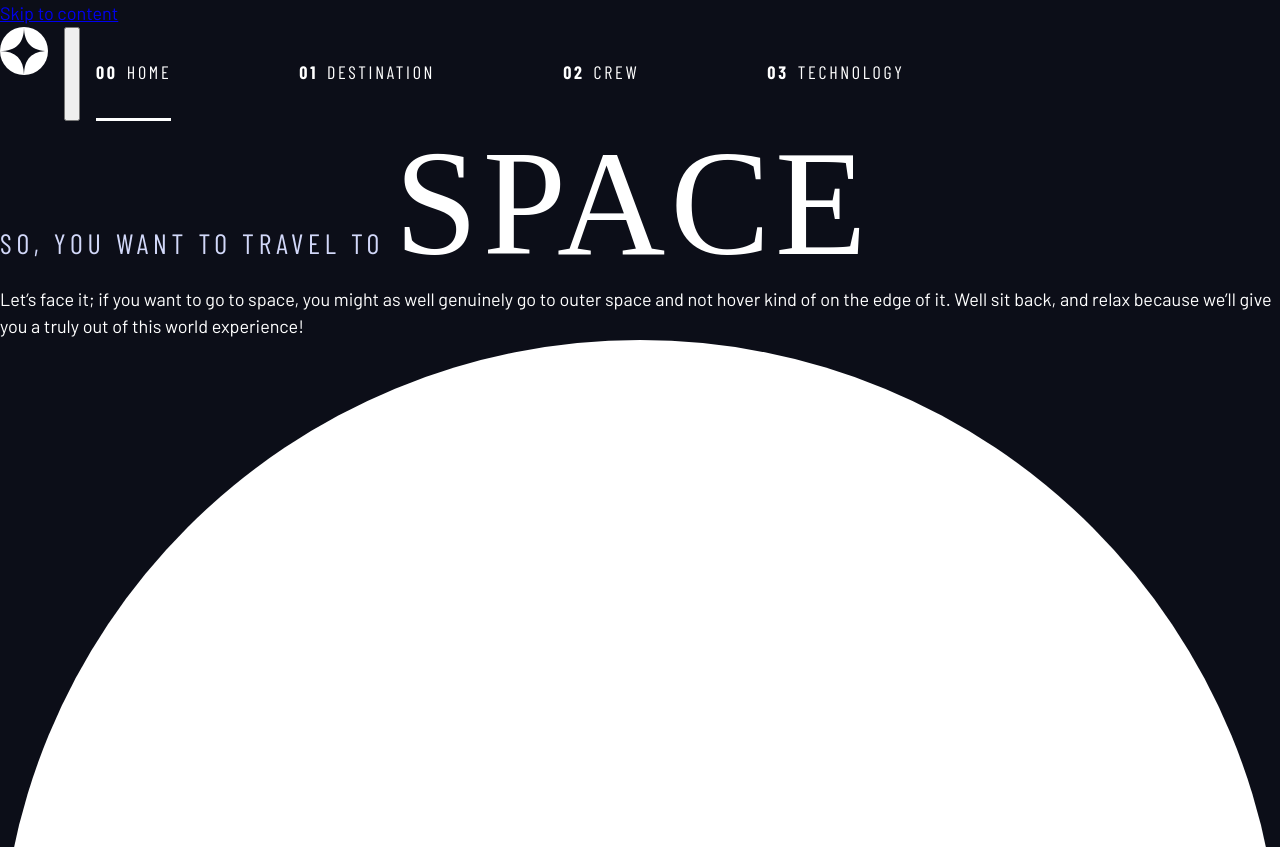
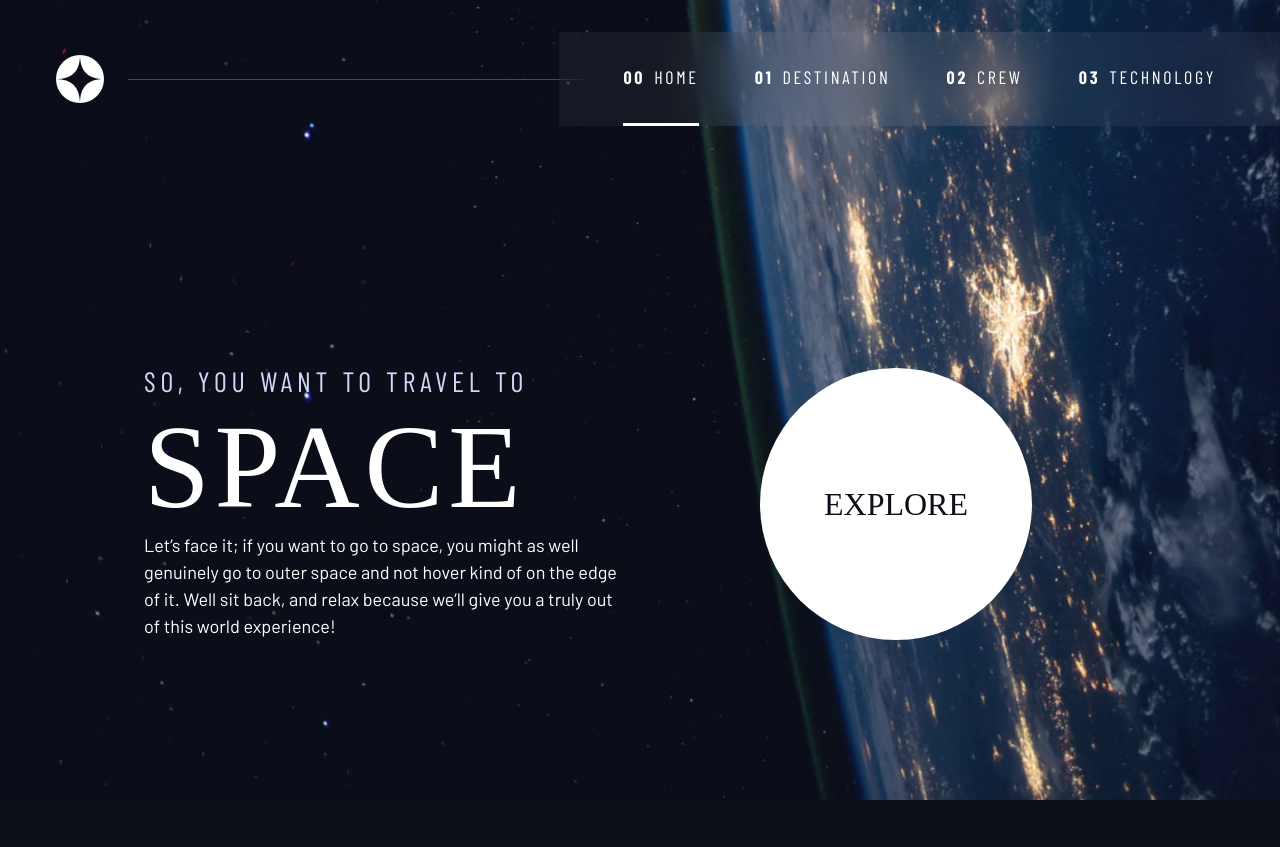
Before and after one commit to martins-rafa/small-projects, a plain HTML site: page space-tourism/pages/index.html in a window 1280 px wide. Shown: the top 847 px of the page. After the commit the page ends 800 px from the top, so only its background shows below. Drawn offline with nearby package versions, Linux system fonts and the light colour scheme; a web font is replaced by a local one.

Commit message:
home page style

```diff
--- a/space-tourism/index.css
+++ b/space-tourism/index.css
@@ -9,12 +9,12 @@
   --clr-white: 0 0% 100%;
 
   /* Font sizes */
-  --fs-900: 9.375rem;
-  --fs-800: 6.25rem;
-  --fs-700: 3.5rem;
-  --fs-600: 2rem;
+  --fs-900: clamp(5rem, 8vw + 1rem, 9.375rem);
+  --fs-800: 3.5rem;
+  --fs-700: 1.5rem;
+  --fs-600: 1rem;
   --fs-500: 1.75rem;
-  --fs-400: 1.125rem;
+  --fs-400: 0.9375rem;
   --fs-300: 1rem;
   --fs-200: 0.875rem;
 
@@ -23,6 +23,26 @@
   --ff-sans-cond: "Barlow Condensed", sans-serif;
   --ff-sans-normal: "Barlow", sans-serif;
 }
+
+@media (min-width: 35em) {
+  :root {
+    --fs-800: 5rem;
+    --fs-700: 2.5rem;
+    --fs-600: 1.5rem;
+    --fs-400: 1rem;
+  }
+}
+
+@media (min-width: 45em) {
+  :root {
+    /* font-sizes */
+    --fs-800: 6.25rem;
+    --fs-700: 3.5rem;
+    --fs-600: 2rem;
+    --fs-400: 1.125rem;
+  }
+}
+
 /* ----------------------------- */
 /*            Reset              */
 /* ----------------------------- */
@@ -56,6 +76,11 @@ body {
   background-color: hsl(var(--clr-dark));
   line-height: 1.5;
   min-height: 100vh;
+
+  display: grid;
+  grid-template-rows: min-content 1fr;
+
+  overflow-x: hidden;
 }
 
 /* Set up font weight */
@@ -112,14 +137,53 @@ select {
   gap: var(--gap, 1rem);
 }
 
+.d-block {
+  display: block;
+}
+
 .flow > *:where(:not(:first-child)) {
   margin-top: var(--flow-space, 1rem);
 }
 
 .container {
-  padding: 0 2em;
-  margin: 0 auto;
+  padding-inline: 2em;
+  margin-inline: auto;
   max-width: 80rem;
+}
+
+.grid-container {
+  text-align: center;
+  display: grid;
+  place-items: center;
+  padding-inline: 1rem;
+}
+
+.grid-container * {
+  max-width: 50ch;
+}
+
+@media (min-width: 45em) {
+  .grid-container {
+    text-align: left;
+    column-gap: var(--container-gap, 2rem);
+    grid-template-columns: minmax(1rem, 1fr) repeat(2, minmax(0, 30rem)) minmax(
+        1rem,
+        1fr
+      );
+  }
+
+  .grid-container > *:first-child {
+    grid-column: 2;
+  }
+
+  .grid-container > *:last-child {
+    grid-column: 3;
+  }
+
+  .grid-container--home {
+    padding-bottom: max(6rem, 20vh);
+    align-items: end;
+  }
 }
 
 /* to screen reader */
@@ -133,6 +197,22 @@ select {
   clip: rect(0, 0, 0, 0);
   white-space: nowrap; /* added line */
   border: 0;
+}
+
+.skip-to-content {
+  position: absolute;
+  z-index: 9999;
+  background: hsl(var(--clr-white));
+  color: hsl(var(--clr-dark));
+  padding: 0.5em 1em;
+  margin-inline: auto;
+  transform: translateY(-100%);
+
+  transition: transform 250ms ease-in-out;
+}
+
+.skip-to-content:focus {
+  transform: translateY(0);
 }
 
 /* Colors */
@@ -239,8 +319,9 @@ select {
 /* ----------------------------- */
 
 .large-button {
+  font-size: 2rem;
   position: relative;
-  display: grid;
+  display: inline-grid;
   place-items: center;
   padding: 0 2em;
   aspect-ratio: 1;
@@ -270,12 +351,24 @@ select {
   transform: scale(1.5);
 }
 
+/* Primary-header */
+
+.logo {
+  margin: 1.5rem clamp(1.5rem, 5vw, 3.5rem);
+}
+
+.primary-header {
+  justify-content: space-between;
+  align-items: center;
+}
+
 .primary-navigation {
-  --gap: 8rem;
+  --gap: clamp(1.5rem, 5vw, 3.5rem);
   --underline-gap: 2rem;
   list-style: none;
   padding: 0;
   margin: 0;
+  background: hsl(var(--clr-dark) / 0.95);
 }
 
 .primary-navigation a {
@@ -285,6 +378,98 @@ select {
 .primary-navigation a > span {
   font-weight: 700;
   margin-right: 0.5em;
+}
+
+@supports (backdrop-filter: blur(1.5rem)) {
+  .primary-navigation {
+    background: hsl(var(--clr-white) / 0.05);
+    backdrop-filter: blur(1.5rem);
+  }
+}
+
+.mobile-nav-toggle {
+  display: none;
+}
+
+@media (max-width: 35rem) {
+  .primary-navigation {
+    --underline-gap: 0.5rem;
+    position: fixed;
+    z-index: 1000;
+    inset: 0 0 0 30%;
+    list-style: none;
+    padding: min(20rem, 15vh) 2rem;
+    margin: 0;
+    flex-direction: column;
+    transform: translateX(100%);
+
+    transition: transform 500ms ease-in-out;
+  }
+
+  .primary-navigation.underline-indicators > .active {
+    border: 0;
+  }
+
+  .primary-navigation[data-visible="true"] {
+    transform: translateX(0);
+  }
+
+  .mobile-nav-toggle {
+    display: block;
+    position: absolute;
+    z-index: 2000;
+    right: 1rem;
+    top: 2rem;
+    background: transparent;
+    background-image: url(/assets/shared/icon-hamburger.svg);
+    background-repeat: no-repeat;
+    background-position: center;
+    width: 1.5rem;
+    aspect-ratio: 1;
+    border: 0;
+  }
+
+  .mobile-nav-toggle[aria-expended="true"] {
+    background-image: url(/assets/shared/icon-close.svg);
+  }
+
+  .mobile-nav-toggle:focus-visible {
+    outline: 5px solid whitesmoke;
+    outline-offset: 5px;
+  }
+}
+
+@media (min-width: 35em) {
+  .primary-navigation {
+    padding-inline: clamp(3rem, 5vw, 7rem);
+  }
+}
+
+@media (min-width: 35em) and (max-width: 44.999em) {
+  .primary-navigation a > span {
+    display: none;
+  }
+}
+
+@media (min-width: 45em) {
+  .primary-header::after {
+    content: "";
+    display: block;
+    position: relative;
+    height: 1px;
+    width: 100%;
+    margin-right: -2.5rem;
+    background: hsl(var(--clr-white) / 0.25);
+    order: 1;
+  }
+
+  nav {
+    order: 2;
+  }
+
+  .primary-navigation {
+    margin-block: 2rem;
+  }
 }
 
 .underline-indicators > * {
@@ -364,3 +549,30 @@ select {
   background-color: hsl(var(--clr-white));
   color: hsl(var(--clr-dark));
 }
+
+/* ----------------------------- */
+/*    Page specific background   */
+/* ----------------------------- */
+
+body {
+  background-size: cover;
+  background-position: bottom center;
+}
+
+/* Home */
+.home {
+  background-image: url(./assets/home/background-home-mobile.jpg);
+}
+
+@media (min-width: 35em) {
+  .home {
+    background-size: center center;
+    background-image: url(./assets/home/background-home-tablet.jpg);
+  }
+}
+
+@media (min-width: 45em) {
+  .home {
+    background-image: url(./assets/home/background-home-desktop.jpg);
+  }
+}
```
